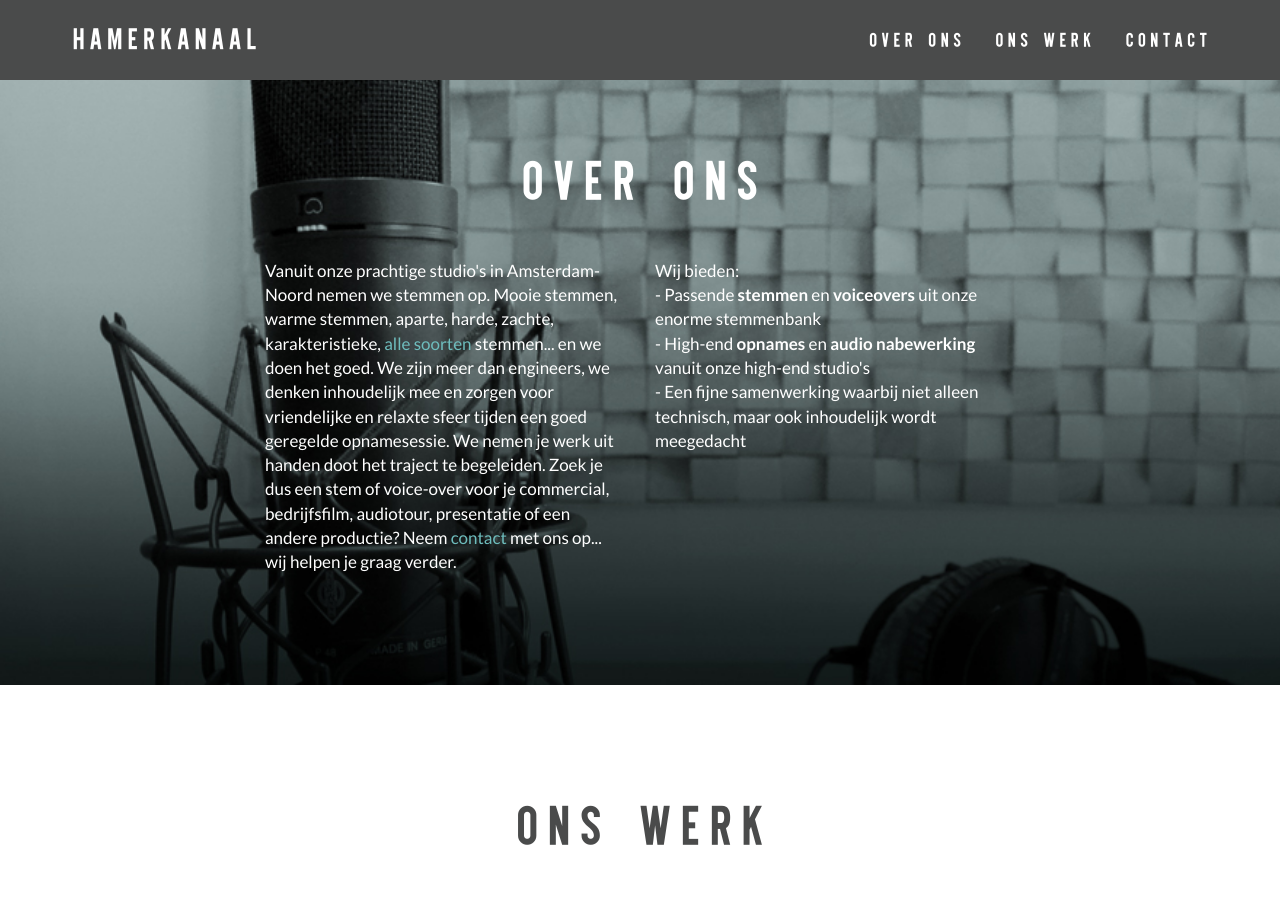
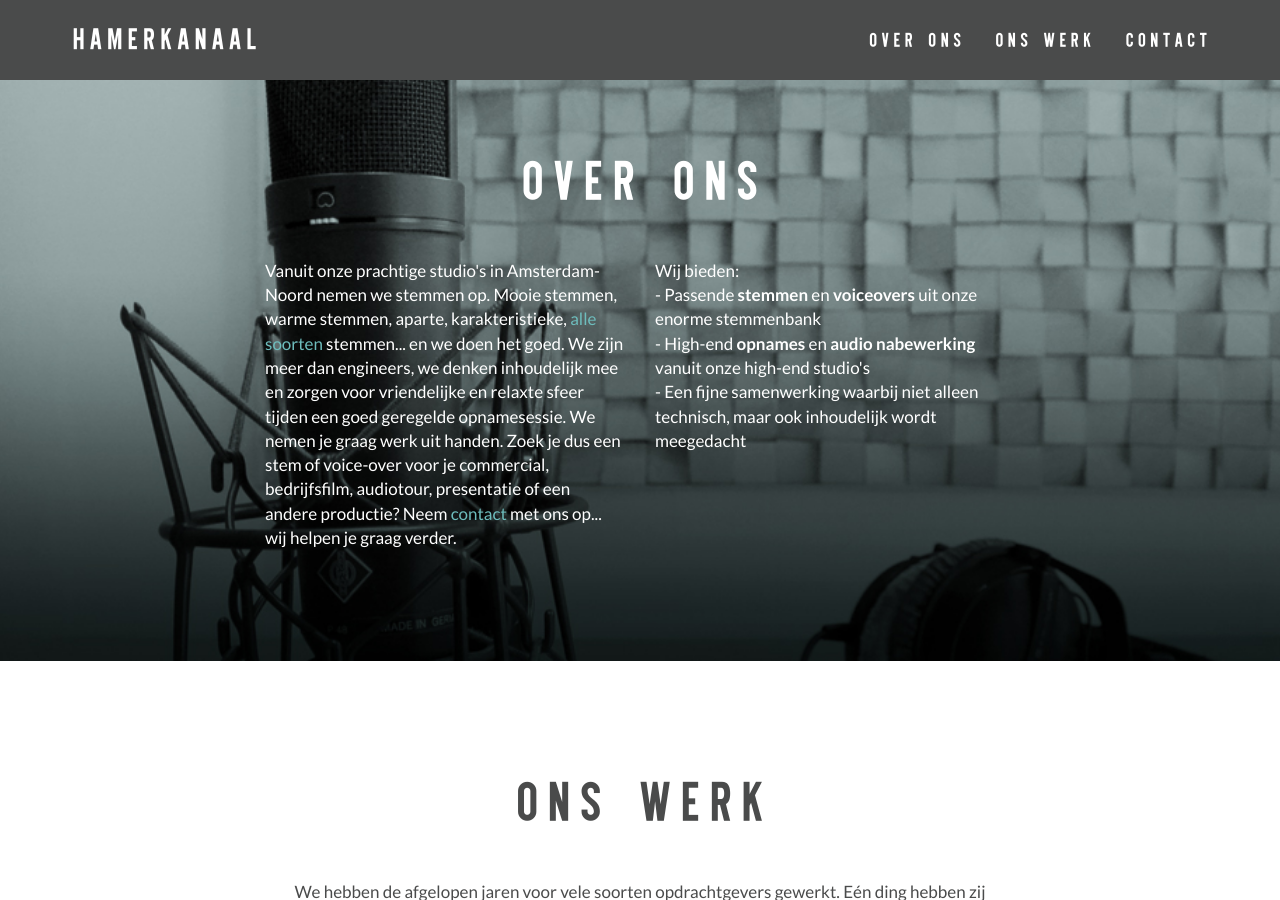
Before and after one commit to stemenzo/hamerkanaal.github.io, a Jekyll site: the page built from index.html, in a window 1280 px wide and 900 px high, scrolled down 647 px. Built offline with Jekyll 4.4.1, drawn with Linux system fonts in a browser that asks for light colours; comment, search, counter and statistics services are not loaded.

Commit message:
m,jnhjkn

```diff
--- a/_includes/about.html
+++ b/_includes/about.html
@@ -9,7 +9,7 @@
             </div>
             <div class="row">
                 <div class="col-lg-4 col-lg-offset-2">
-                    <p class="page-scroll">Vanuit onze prachtige studio's in Amsterdam-Noord nemen we stemmen op. Mooie stemmen, warme stemmen, aparte, harde, zachte, karakteristieke, <a href="#voice-over-werk" onclick="document.getElementById('player').play()">alle soorten</a> stemmen... en we doen het goed. We zijn meer dan engineers, we denken inhoudelijk mee en zorgen voor vriendelijke en relaxte sfeer tijden een goed geregelde opnamesessie. We nemen je werk uit handen doot het traject te begeleiden. Zoek je dus een stem of voice-over voor je commercial, bedrijfsfilm, audiotour, presentatie of een andere productie? Neem <a href="#contactgegevens-Studio-Hamerkanaal">contact</a> met ons op... wij helpen je graag verder. </p>
+                    <p class="page-scroll">Vanuit onze prachtige studio's in Amsterdam-Noord nemen we stemmen op. Mooie stemmen, warme stemmen, aparte, karakteristieke, <a href="#voice-over-werk" onclick="document.getElementById('player').play()">alle soorten</a> stemmen... en we doen het goed. We zijn meer dan engineers, we denken inhoudelijk mee en zorgen voor vriendelijke en relaxte sfeer tijden een goed geregelde opnamesessie. We nemen je graag werk uit handen. Zoek je dus een stem of voice-over voor je commercial, bedrijfsfilm, audiotour, presentatie of een andere productie? Neem <a href="#contactgegevens-Studio-Hamerkanaal">contact</a> met ons op... wij helpen je graag verder. </p>
                 </div>
                 <div class="col-lg-4">
                     <p>Wij bieden:<br>- Passende <b>stemmen</b> en <b>voiceovers</b> uit onze enorme stemmenbank<br>- High-end <b>opnames</b> en <b>audio nabewerking</b> vanuit onze high-end studio's<br>- Een fijne samenwerking waarbij niet alleen technisch, maar ook inhoudelijk wordt meegedacht</p>
```
